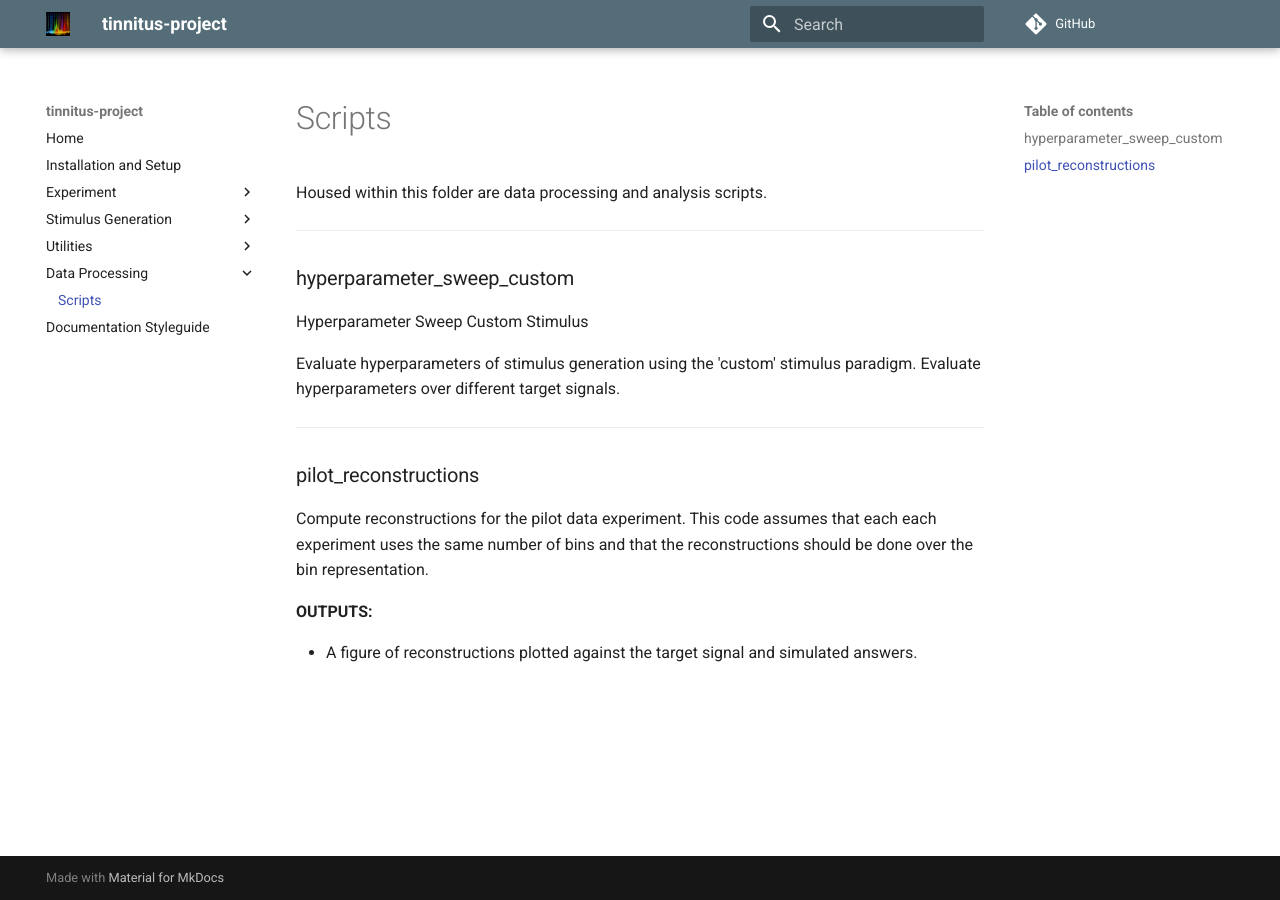
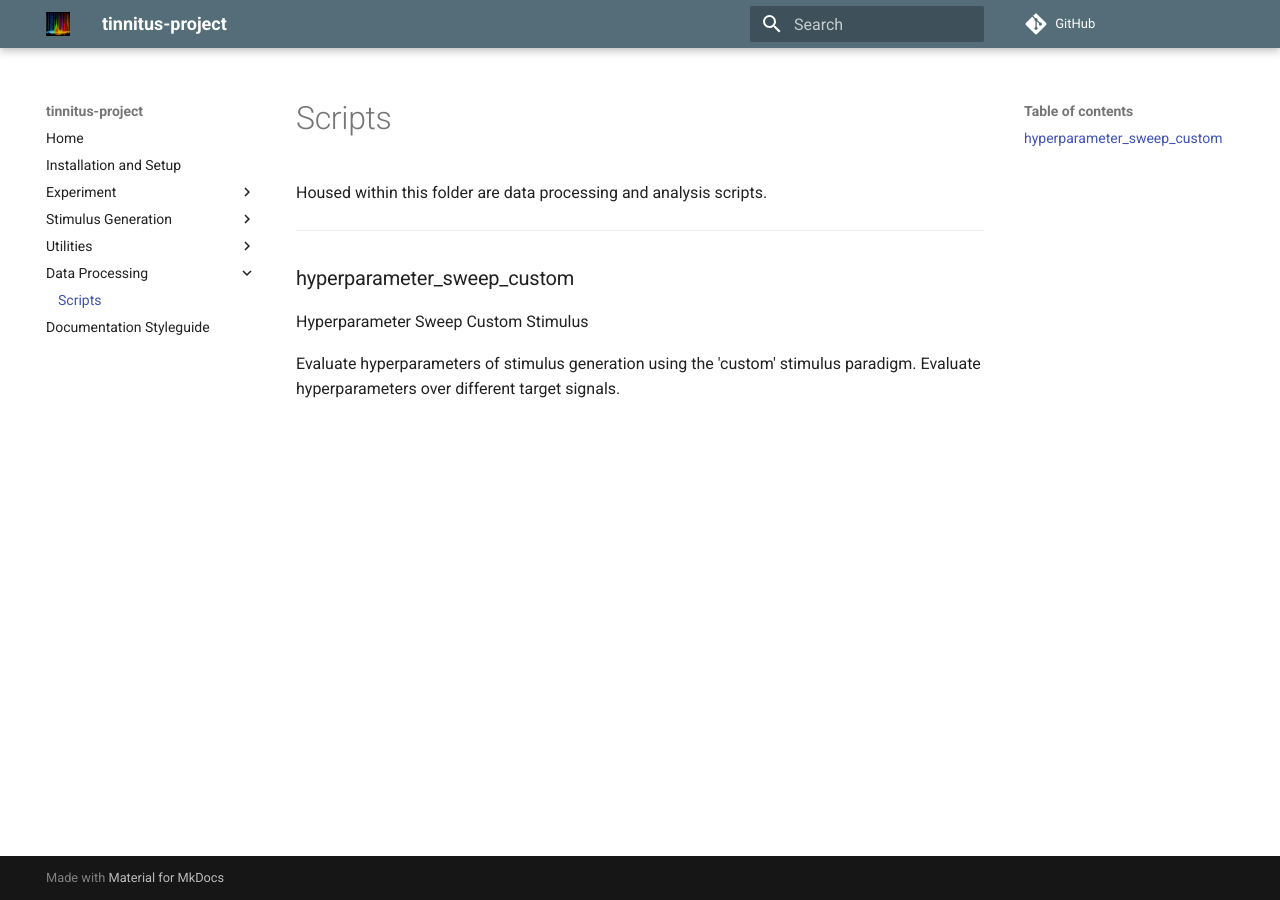
Before and after one commit to The-Lammert-Lab/tinnitus-reconstruction, an MkDocs documentation site: the page built from docs/scripts.md, in a window 1280 px wide. Built offline with MkDocs 1.6.1 and Material for MkDocs 9.7.7, drawn with Linux system fonts in a browser that asks for light colours; comment, search, counter and statistics services are not loaded.

```diff
--- a/docs/scripts.md
+++ b/docs/scripts.md
@@ -10,18 +10,3 @@ Hyperparameter Sweep Custom Stimulus
 
 Evaluate hyperparameters of stimulus generation using the 'custom' stimulus paradigm.
 Evaluate hyperparameters over different target signals.
-
-
-
-
-
--------
-
-### pilot_reconstructions
-
-Compute reconstructions for the pilot data experiment.
-This code assumes that each each experiment uses the same number of bins and that the reconstructions should be done over the bin representation.
-
-**OUTPUTS:**
-
-- A figure of reconstructions plotted against the target signal and simulated answers.
```
Also changed, not shown: docs/stimgen/AbstractBinnedStimulusGenerationMethod.md (+5 -5 lines), docs/utils.md (+3 -1 lines), 2 other files.
